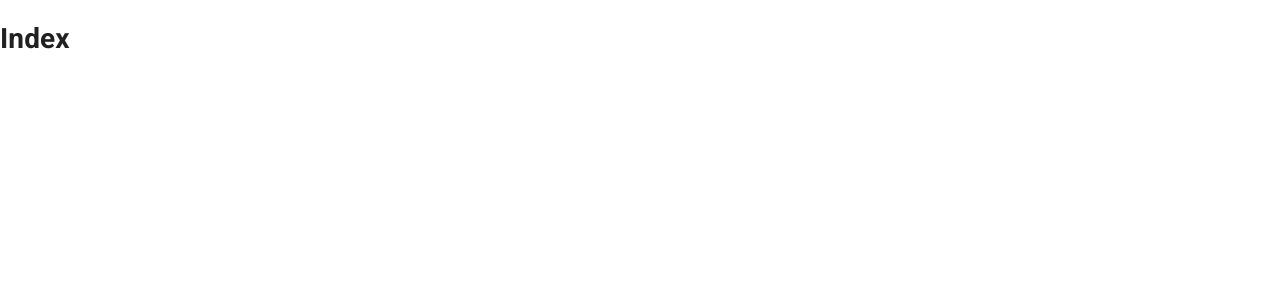
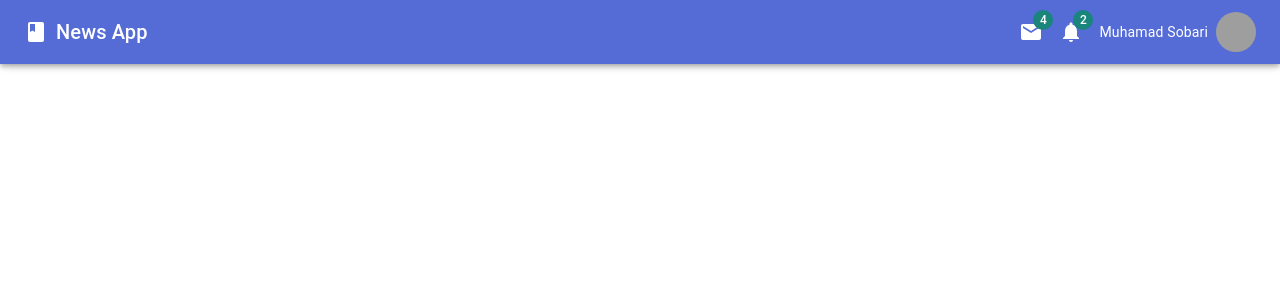
Before and after one commit to muhamadsobari198/news-app-nextjs-by-msobari, a Next.js app: page / in a window 1280 px wide. Shown: the top 300 px of the page. Built offline with nearby package versions, Linux system fonts and the light colour scheme; grey boxes are pictures that could not be loaded.

Commit message:
add Layout & Navbar components

```diff
--- a/pages/_app.js
+++ b/pages/_app.js
@@ -4,9 +4,9 @@ import Head from 'next/head';
 import { ThemeProvider } from '@material-ui/core/styles';
 import CssBaseline from '@material-ui/core/CssBaseline';
 import theme from '../src/theme';
+import Layout from '../src/components/Layout';
 
 function MyApp({ Component, pageProps }) {
-
 	useEffect(() => {
 		const jssStyles = document.querySelector('#jss-server-side');
 		if (jssStyles) {
@@ -15,27 +15,12 @@ function MyApp({ Component, pageProps }) {
 	}, []);
 
 	return (
-		<React.Fragment>
-			<Head>
-				<meta charSet="utf-8" />
-				<meta
-					name="viewport"
-					content="minimum-scale=1, initial-scale=1, width=device-width, shrink-to-fit=no"
-				/>
-				{/* PWA primary color */}
-				<meta name="theme-color" content={theme.palette.primary.main} />
-				<link
-					rel="stylesheet"
-					href="https://fonts.googleapis.com/css?family=Roboto:300,400,500,700&display=swap"
-				/>
-				<title>My page</title>
-			</Head>
-			<ThemeProvider theme={theme}>
-				{/* CssBaseline kickstart an elegant, consistent, and simple baseline to build upon. */}
+		<ThemeProvider theme={theme}>
+			<Layout>
 				<CssBaseline />
 				<Component {...pageProps} />
-			</ThemeProvider>
-		</React.Fragment>
+			</Layout>
+		</ThemeProvider>
 	);
 }
 
--- /dev/null
+++ b/src/components/Layout.jsx
@@ -0,0 +1,23 @@
+import Navbar from './Navbar';
+import { Box, Grid } from '@material-ui/core';
+
+const Layout = ({ children }) => {
+	return (
+		<Box>
+			<Navbar />
+			<Grid container>
+				<Grid item sm={2} xs={2}>
+					Leftbar
+				</Grid>
+				<Grid item sm={10} xs={10} md={8}>
+					{children}
+				</Grid>
+				<Grid item sm={10} xs={10} md={2}>
+					Rightbar
+				</Grid>
+			</Grid>
+		</Box>
+	);
+};
+
+export default Layout;
--- /dev/null
+++ b/src/components/Navbar.jsx
@@ -0,0 +1,90 @@
+import { AppBar, Avatar, Badge, makeStyles, Toolbar, Typography, Tooltip, Box } from '@material-ui/core';
+
+import { Mail, Notifications, Book } from '@material-ui/icons';
+import Link from 'next/link';
+
+const useStyles = makeStyles((theme) => ({
+	toolbar: {
+		display: 'flex',
+		justifyContent: 'space-between'
+	},
+	logoLg: {
+		display: 'none',
+		[theme.breakpoints.up('sm')]: {
+			display: 'flex',
+			alignItems: 'center'
+		}
+	},
+	logoSm: {
+		display: 'flex',
+		alignItems: 'center',
+		[theme.breakpoints.up('sm')]: {
+			display: 'none'
+		}
+	},
+	input: {
+		color: 'white',
+		marginLeft: theme.spacing(1)
+	},
+	cancel: {
+		[theme.breakpoints.up('sm')]: {
+			display: 'none',
+			position: 'absolute',
+			right: 10
+		}
+	},
+	icons: {
+		alignItems: 'center',
+		display: (props) => (props.open ? 'none' : 'flex')
+	},
+	brand: {
+		marginRight: theme.spacing(1)
+	},
+	badge: {
+		marginRight: theme.spacing(2)
+	},
+	account: {
+		display: 'flex',
+		alignItems: 'center'
+	},
+	username: {
+		marginRight: theme.spacing(1)
+	}
+}));
+
+const Navbar = () => {
+	const classes = useStyles();
+	return (
+		<AppBar position="fixed">
+			<Toolbar className={classes.toolbar}>
+				<Link href="/">
+					<Typography variant="h6" className={classes.logoLg}>
+						<Book className={classes.brand} /> News App
+					</Typography>
+				</Link>
+				<Link href="/">
+					<Typography variant="h6" className={classes.logoSm}>
+						<Book className={classes.brand} /> News App
+					</Typography>
+				</Link>
+
+				<div className={classes.icons}>
+					<Badge overlap="rectangular" badgeContent={4} color="secondary" className={classes.badge}>
+						<Mail />
+					</Badge>
+					<Badge overlap="rectangular" badgeContent={2} color="secondary" className={classes.badge}>
+						<Notifications />
+					</Badge>
+					<Tooltip title="Muhamad Sobari" aria-label="add">
+						<Box className={classes.account}>
+							<span className={classes.username}>Muhamad Sobari</span>
+							<Avatar src="https://media-exp1.licdn.com/dms/image/C5603AQF0vJCaJ2mvZw/profile-displayphoto-shrink_800_800/0/1663286208545?e=1671667200&v=beta&t=fcG-akZnx-1v9EIMF6MzpkkgAaa6wuTCnZ5bRbj6S4k" />
+						</Box>
+					</Tooltip>
+				</div>
+			</Toolbar>
+		</AppBar>
+	);
+};
+
+export default Navbar;
```
